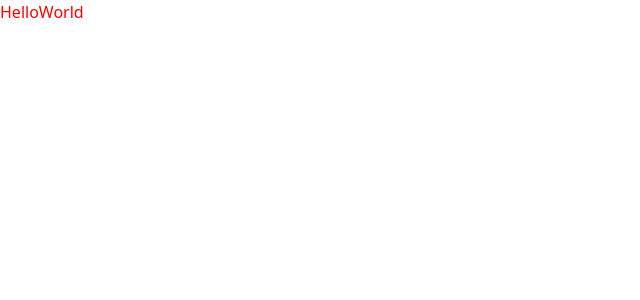
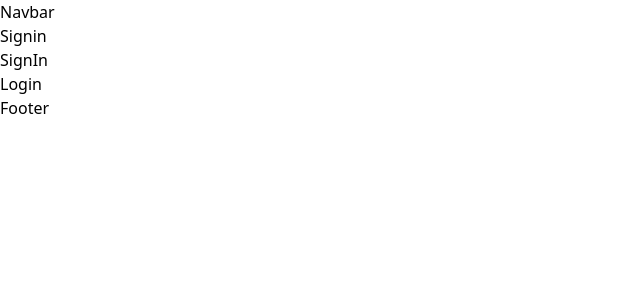
Before and after one commit to ajmal-m/Blog-front-end, a React (Vite) app: page /signin in a window 1280 px wide. Shown: the top 300 px of the page, without its empty margins (0-640 px from the left). Built offline with nearby package versions, Linux system fonts and the light colour scheme.

Commit message:
Boilerplate update

```diff
--- a/package.json
+++ b/package.json
@@ -10,8 +10,11 @@
     "preview": "vite preview"
   },
   "dependencies": {
+    "axios": "^1.8.4",
+    "dotenv": "^16.5.0",
     "react": "^19.0.0",
-    "react-dom": "^19.0.0"
+    "react-dom": "^19.0.0",
+    "react-router": "^7.5.0"
   },
   "devDependencies": {
     "@eslint/js": "^9.21.0",
--- /dev/null
+++ b/src/hooks/authContext.tsx
@@ -0,0 +1,18 @@
+import { createContext, useContext, useState } from "react";
+
+const AuthContext = createContext<{user: { name: string;}} | null>(null);
+
+export const useAuth = () => {
+    return useContext(AuthContext);
+}
+
+export const AuthProvider = ({ children }: { children : any}) => {
+    const [user, setUser]= useState(() => {
+        return { name:'AJMAL', email:"ajmal@gmail.com"}
+    });
+    return(
+        <AuthContext.Provider value={{ user}}>
+            {children}
+        </AuthContext.Provider>
+    );
+};
--- /dev/null
+++ b/src/layouts/Authlayout.tsx
@@ -0,0 +1,18 @@
+import { NavLink, Outlet } from "react-router";
+
+
+function Authlayout() {
+    console.log("AuthLayout ==> ")
+    return (
+        <>
+            <h2>Navbar</h2>
+            <NavLink to={'/signin'}>
+                Signin
+            </NavLink>
+            <Outlet/>
+            <h2>Footer</h2>
+        </>
+    );
+}
+
+export default Authlayout
--- /dev/null
+++ b/src/layouts/MainLayout.tsx
@@ -0,0 +1,12 @@
+import { Outlet } from "react-router"
+
+
+export default function MainLayout() {
+  return (
+    <>
+        <h1>Header</h1>
+        <Outlet/>
+        <h3>Footer</h3>
+    </>
+  )
+}
--- /dev/null
+++ b/src/lib/constants.ts
@@ -0,0 +1,2 @@
+
+export const BACK_END_URL = import.meta.env.BACK_END_URL;
--- a/src/main.tsx
+++ b/src/main.tsx
@@ -1,9 +1,27 @@
-import { StrictMode } from 'react'
-import { createRoot } from 'react-dom/client'
-import App from './App.tsx'
+import { StrictMode } from 'react';
+import { createRoot } from 'react-dom/client';
+import App from './App.tsx';
+import {BrowserRouter, Route, Routes} from 'react-router';
+import Authlayout from './layouts/Authlayout.tsx';
+import MainLayout from './layouts/MainLayout.tsx';
+import { AuthProvider } from './hooks/authContext.tsx';
+import SigIn from './pages/sign-in/index.tsx';
 
 createRoot(document.getElementById('root')!).render(
   <StrictMode>
-    <App />
+    <BrowserRouter>
+    <AuthProvider>
+        <Routes>
+          <Route path='/' element={<Authlayout/>}>
+            <Route path='/login' element={<App/>}/>
+            <Route path='/signin' element={<SigIn/>}/>
+          </Route>
+          <Route path='/' element={<MainLayout/>}>
+            <Route path='/posts' element={<App/>}/>
+            <Route path='/signin' element={<SigIn/>}/>
+          </Route>
+        </Routes>
+    </AuthProvider>
+    </BrowserRouter>
   </StrictMode>,
 )
--- /dev/null
+++ b/src/pages/sign-in/index.tsx
@@ -0,0 +1,12 @@
+import { NavLink } from "react-router";
+
+export default function SigIn() {
+  return (
+    <div>
+        <h1>SignIn</h1>
+        <NavLink to={'/login'}>
+            Login
+        </NavLink>
+    </div>
+  )
+}
--- /dev/null
+++ b/src/types/index.ts
@@ -0,0 +1,4 @@
+export type Post = {
+    title: string;
+    description: string;
+}
```
Also changed, not shown: src/api/index.ts (added, +7 -0 lines), src/config/index.ts (added, +15 -0 lines), 2 other files (tests, documents, lock files or other folders).
